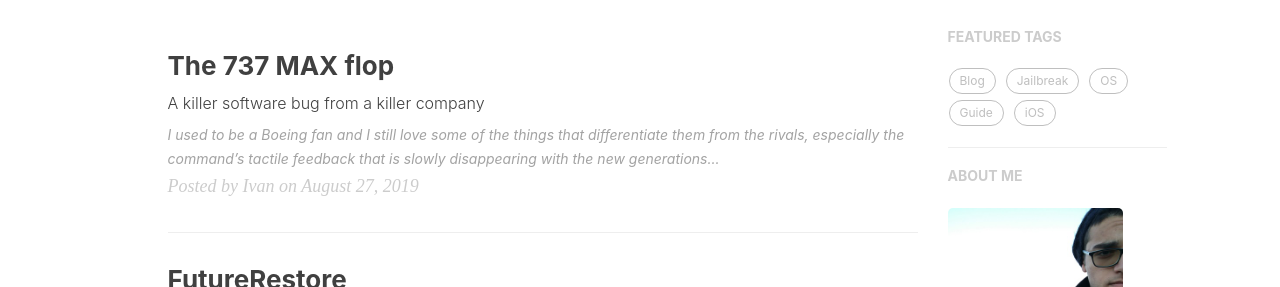
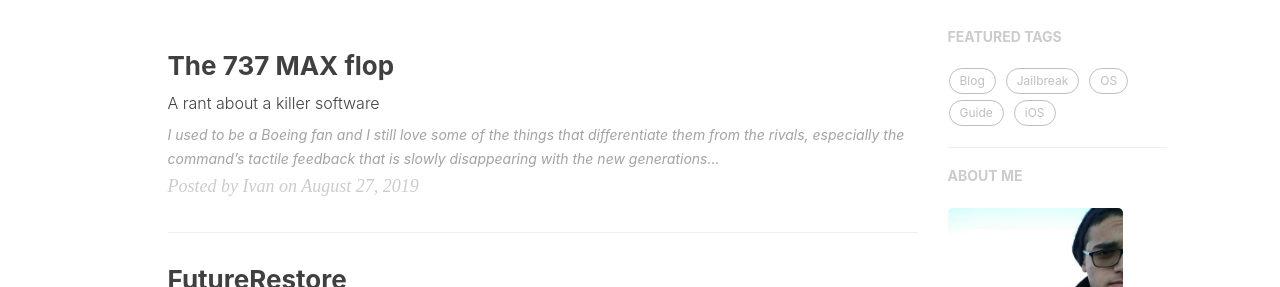
Before and after one commit to ivancristina/ivancristina.github.io, a Jekyll site: the page built from index.html, in a window 1280 px wide and 900 px high. Shown: the part 419-706 px from the top of the window. Built offline with Jekyll 4.4.1, drawn with Linux system fonts in a browser that asks for light colours; nearby versions of some CDN libraries; the list of posts is cut into pages by our own code; comment, search, counter and statistics services are not loaded.

Commit message:
Ok, that was a bit too much. Probably

```diff
--- a/_posts/2019-08-27-MCAS.markdown
+++ b/_posts/2019-08-27-MCAS.markdown
@@ -1,7 +1,7 @@
 ---
 layout:     post
 title:      "The 737 MAX flop"
-subtitle:   "A killer software bug from a killer company"
+subtitle:   "A rant about a killer software"
 date:       2019-08-27
 author:     "Ivan"
 header-img: "img/post-bg-mcas.jpg"
```
